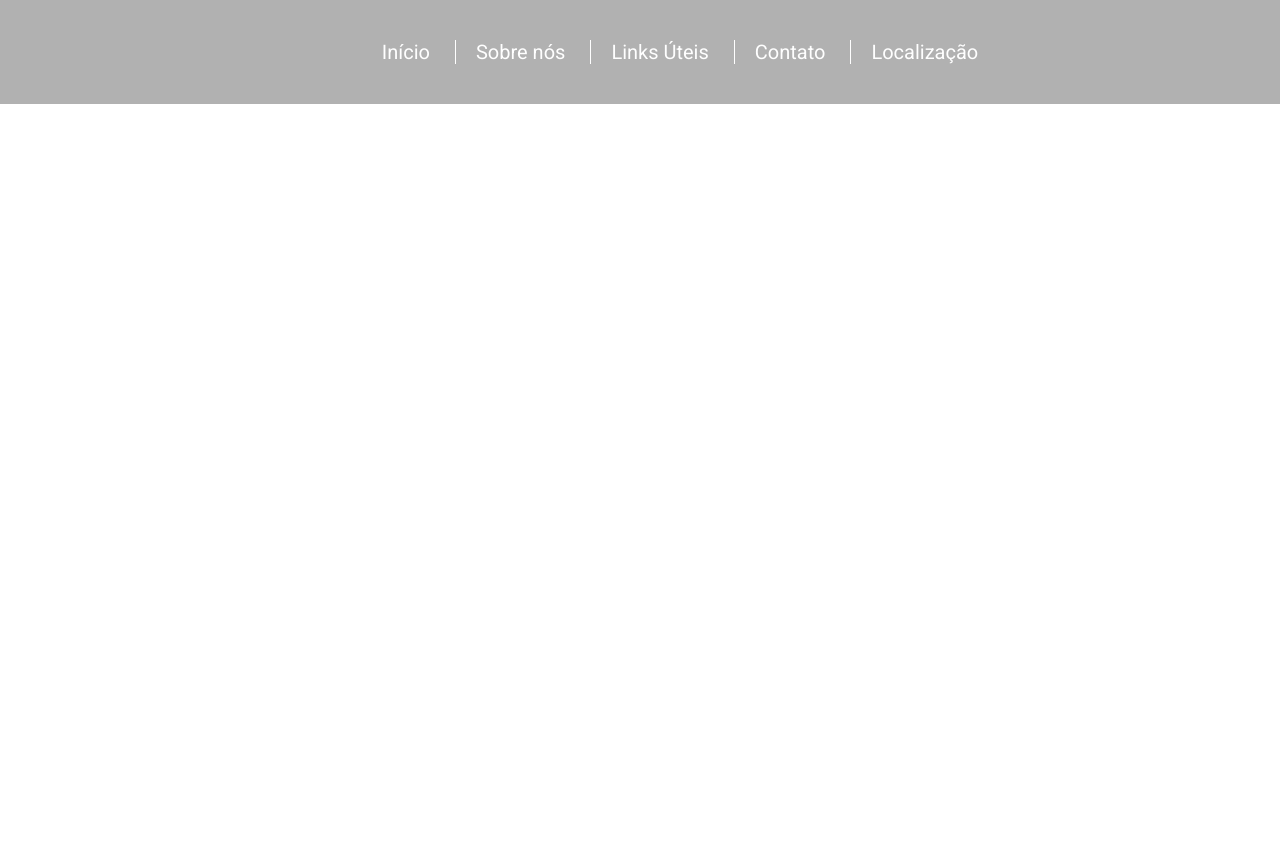
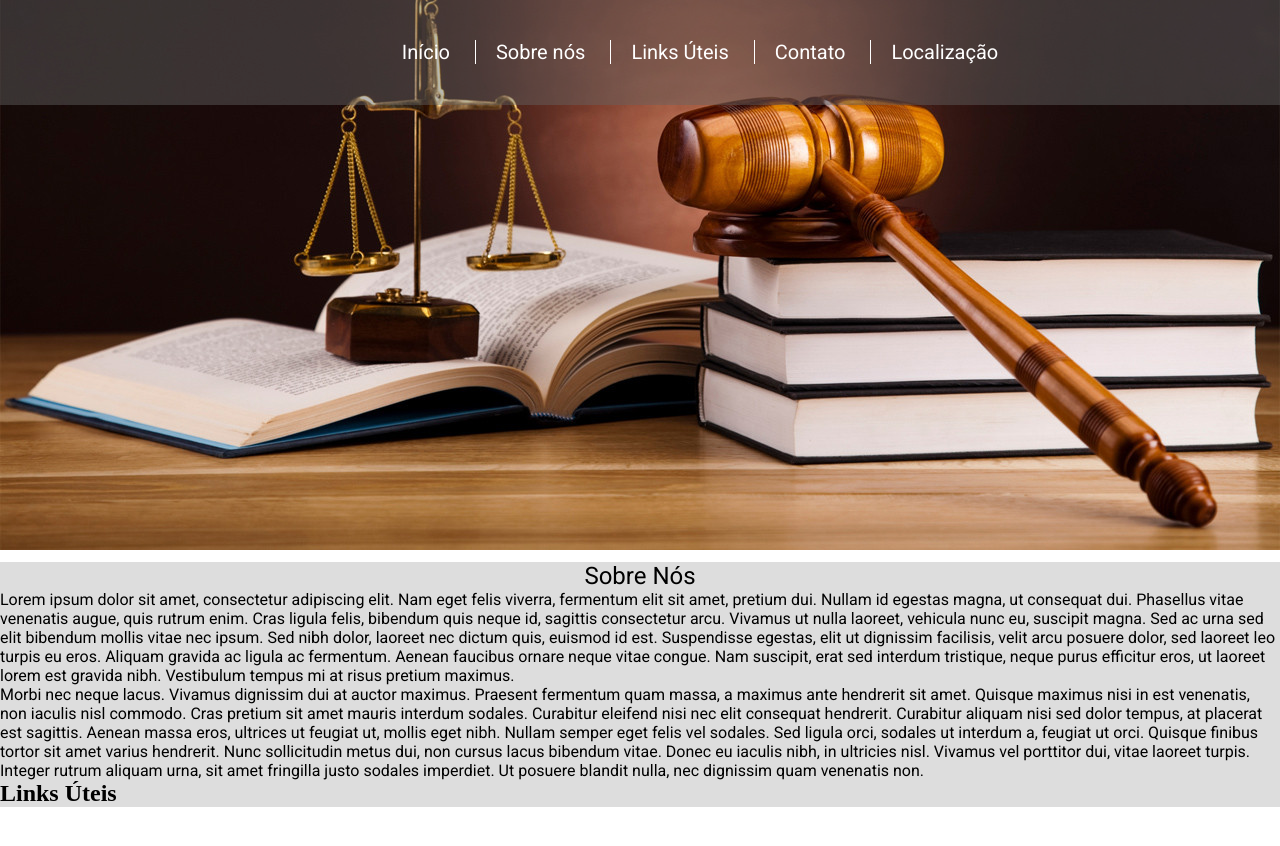
Before and after one commit to lugabrielbueno/html-css-study-and-training, a plain HTML site: page full-stack-front-end/projeto-02/index.html in a window 1280 px wide. Shown: the top 846 px of the page. After the commit the page ends 807 px from the top, so only its background shows below. Drawn offline with Linux system fonts and the light colour scheme.

Commit message:
banner-um e sobre

```diff
--- a/full-stack-front-end/projeto-02/css/style.css
+++ b/full-stack-front-end/projeto-02/css/style.css
@@ -3,15 +3,18 @@
     padding: 0px;
 }
 .menu-principal{
-    background-color: rgba(100, 100, 100, 0.5);
+    background-color: rgba(100, 100, 100, 0.45);
     width: 100%;
+    height: 25px;
     padding: 40px;
     font-size: 20px;
     font-weight: 300;
     font-family: 'Roboto', sans-serif;
     text-align: center;
     position: fixed;
+
 }
+
 a {
     color: white;
     text-decoration: none;
@@ -20,6 +23,26 @@ a {
 #sobre,#links,#contato,#localizacao {
     border-left: solid 1px;
 }
-header {
-    height: 2000px;
+.banner-um {
+    background-image: url("../images/advocacia.jpg");
+    background-repeat: no-repeat;
+    background-size: 100%;
+    width: 100%;
+    height: 562px;
 }
+header{
+
+    width: 100%;
+}
+.sobrenos h2{
+    font-family: 'Roboto',sans-serif;
+    font-weight: 200;
+    text-align: center;
+
+}
+.sobrenos p {
+    font-family: 'Roboto';
+}
+.principal {
+    background-color: rgb(221, 221, 221);
+}
--- a/full-stack-front-end/projeto-02/index.html
+++ b/full-stack-front-end/projeto-02/index.html
@@ -15,6 +15,7 @@
     <header class="topo">
         <nav>
             <menu class=menu-principal>
+                <a class="logo-um"></a>
                 <a id="inicio" href="">Início</a>
                 <a id="sobre" href="">Sobre nós</a>
                 <a id="links" href="">Links Úteis</a>
@@ -22,9 +23,35 @@
                 <a id="localizacao" href="">Localização</a>
             </menu><!--menu-principal-->
         </nav>
+        <div class="banner-um">
+        </div>
+    </header><!--topo-->
+    <div class="principal">
 
-    </header><!--topo-->
+        <div class="sobrenos">
+            <h2> Sobre Nós</h2>
+            <p>
+                Lorem ipsum dolor sit amet, consectetur adipiscing elit. Nam eget felis viverra, fermentum elit sit amet, pretium dui. Nullam id egestas magna, ut consequat dui. Phasellus vitae venenatis augue, quis rutrum enim. Cras ligula felis, bibendum quis neque id, sagittis consectetur arcu. Vivamus ut nulla laoreet, vehicula nunc eu, suscipit magna. Sed ac urna sed elit bibendum mollis vitae nec ipsum. Sed nibh dolor, laoreet nec dictum quis, euismod id est. Suspendisse egestas, elit ut dignissim facilisis, velit arcu posuere dolor, sed laoreet leo turpis eu eros. Aliquam gravida ac ligula ac fermentum. Aenean faucibus ornare neque vitae congue. Nam suscipit, erat sed interdum tristique, neque purus efficitur eros, ut laoreet lorem est gravida nibh. Vestibulum tempus mi at risus pretium maximus.
+            </p><p>
+                Morbi nec neque lacus. Vivamus dignissim dui at auctor maximus. Praesent fermentum quam massa, a maximus ante hendrerit sit amet. Quisque maximus nisi in est venenatis, non iaculis nisl commodo. Cras pretium sit amet mauris interdum sodales. Curabitur eleifend nisi nec elit consequat hendrerit. Curabitur aliquam nisi sed dolor tempus, at placerat est sagittis. Aenean massa eros, ultrices ut feugiat ut, mollis eget nibh. Nullam semper eget felis vel sodales. Sed ligula orci, sodales ut interdum a, feugiat ut orci. Quisque finibus tortor sit amet varius hendrerit. Nunc sollicitudin metus dui, non cursus lacus bibendum vitae. Donec eu iaculis nibh, in ultricies nisl. Vivamus vel porttitor dui, vitae laoreet turpis. Integer rutrum aliquam urna, sit amet fringilla justo sodales imperdiet. Ut posuere blandit nulla, nec dignissim quam venenatis non.
+            </p>
+        </div><!--sobrenos-->
+        <div class="linksuteis">
+            <h2>Links Úteis</h2>
+            <ul class="lista-links">
 
+            </ul><!--lista-links-->
+        </div><!--linksuteis-->
+        <div class="contato">
 
+        </div><!--contato-->
+        <div class="localizacao">
+
+        </div><!--localizacao-->
+
+    </div><!--principal-->
+    <footer class="rodape">
+
+    </footer><!--rodape-->
 </body>
 </html>
```
